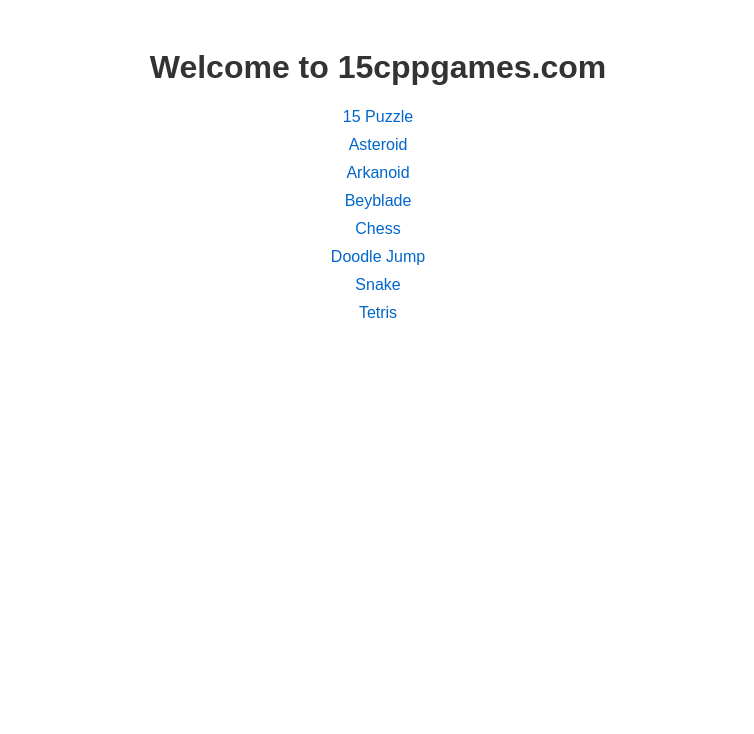
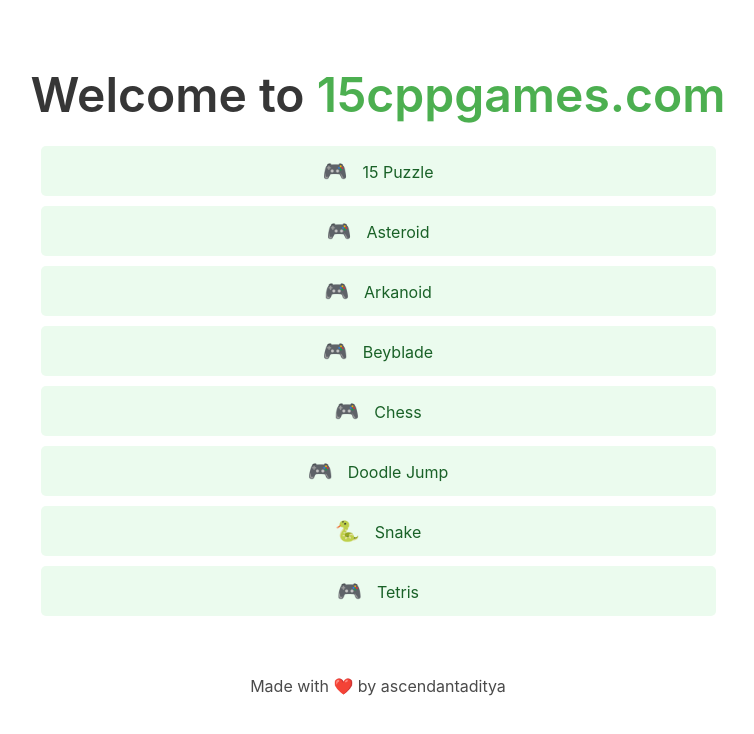
Before and after one commit to ascendantaditya/15cppgames.com, a plain HTML site: page index.html in a window 1280 px wide. Shown: the whole page, without its empty margins (262-1016 px from the left). Drawn offline with nearby package versions, Linux system fonts and the light colour scheme.

Commit message:
Update index.html

```diff
--- a/index.html
+++ b/index.html
@@ -4,43 +4,85 @@
     <meta charset="UTF-8">
     <meta name="viewport" content="width=device-width, initial-scale=1.0">
     <title>15cppgames.com</title>
+    <!-- Add Bulma CSS framework -->
+    <link rel="stylesheet" href="https://cdn.jsdelivr.net/npm/bulma@0.9.3/css/bulma.min.css">
     <style>
         body {
-            font-family: 'Arial', sans-serif;
-            text-align: center;
+            background-color: #ffffff; /* White background */
             padding: 20px;
+            display: flex;
+            flex-direction: column;
+            align-items: center;
         }
 
         h1 {
-            color: #333;
+            color: #3273dc; /* Dark blue title */
         }
 
         ul {
-            list-style-type: none;
             padding: 0;
+            list-style: none;
+            text-align: center; /* Center the list items */
         }
 
         li {
             margin: 10px;
+            background-color: #ebfbee; /* Light green list item background */
+            padding: 10px;
+            border-radius: 5px;
         }
 
         a {
             text-decoration: none;
-            color: #0066cc;
+            color: #196127; /* Dark green link color */
+        }
+
+        a:hover {
+            text-decoration: underline;
+        }
+
+        /* Game symbols */
+        .game-symbol {
+            font-size: 20px;
+            margin-right: 10px;
+        }
+
+        .game-symbol::before {
+            content: "\1F3AE"; /* Game controller emoji */
+            display: inline-block;
+            margin-right: 5px;
+        }
+
+        .snake-symbol::before {
+            content: "\1F40D"; /* Snake emoji */
+        }
+
+        /* Made with love section */
+        .love-section {
+            margin-top: auto; /* Move to the bottom */
         }
     </style>
 </head>
 <body>
-    <h1>Welcome to 15cppgames.com</h1>
-    <ul>
-        <li><a href="15puzzle.cpp">15 Puzzle</a></li>
-        <li><a href="aestroid.cpp">Asteroid</a></li>
-        <li><a href="arkanoid.cpp">Arkanoid</a></li>
-        <li><a href="beyblade.cpp">Beyblade</a></li>
-        <li><a href="chess.cpp">Chess</a></li>
-        <li><a href="doodlejump.cpp">Doodle Jump</a></li>
-        <li><a href="snake.cpp">Snake</a></li>
-        <li><a href="tetris.cpp">Tetris</a></li>
-    </ul>
+    <section class="section">
+        <div class="container">
+            <h1 class="title is-1">Welcome to <span style="color: #4caf50;">15cppgames.com</span></h1>
+            <ul>
+                <li><span class="game-symbol"></span><a href="https://15puzzle.netlify.app/">15 Puzzle</a></li>
+                <li><span class="game-symbol"></span><a href="https://freeasteroids.org/">Asteroid</a></li>
+                <li><span class="game-symbol"></span><a href="https://arcadespot.com/game/arkanoid/">Arkanoid</a></li>
+                <li><span class="game-symbol"></span><a href="https://apgames.netlify.app/geo">Beyblade</a></li>
+                <li><span class="game-symbol"></span><a href="chess.com">Chess</a></li>
+                <li><span class="game-symbol"></span><a href="https://apgames.netlify.app/geo">Doodle Jump</a></li>
+                <li><span class="game-symbol snake-symbol"></span><a href="https://apgames.netlify.app/geo">Snake</a></li>
+                <li><span class="game-symbol"></span><a href="https://apgames.netlify.app/geo">Tetris</a></li>
+            </ul>
+        </div>
+    </section>
+
+    <!-- Made with love section -->
+    <div class="love-section">
+        <p>Made with ❤️ by ascendantaditya</p>
+    </div>
 </body>
 </html>
```
